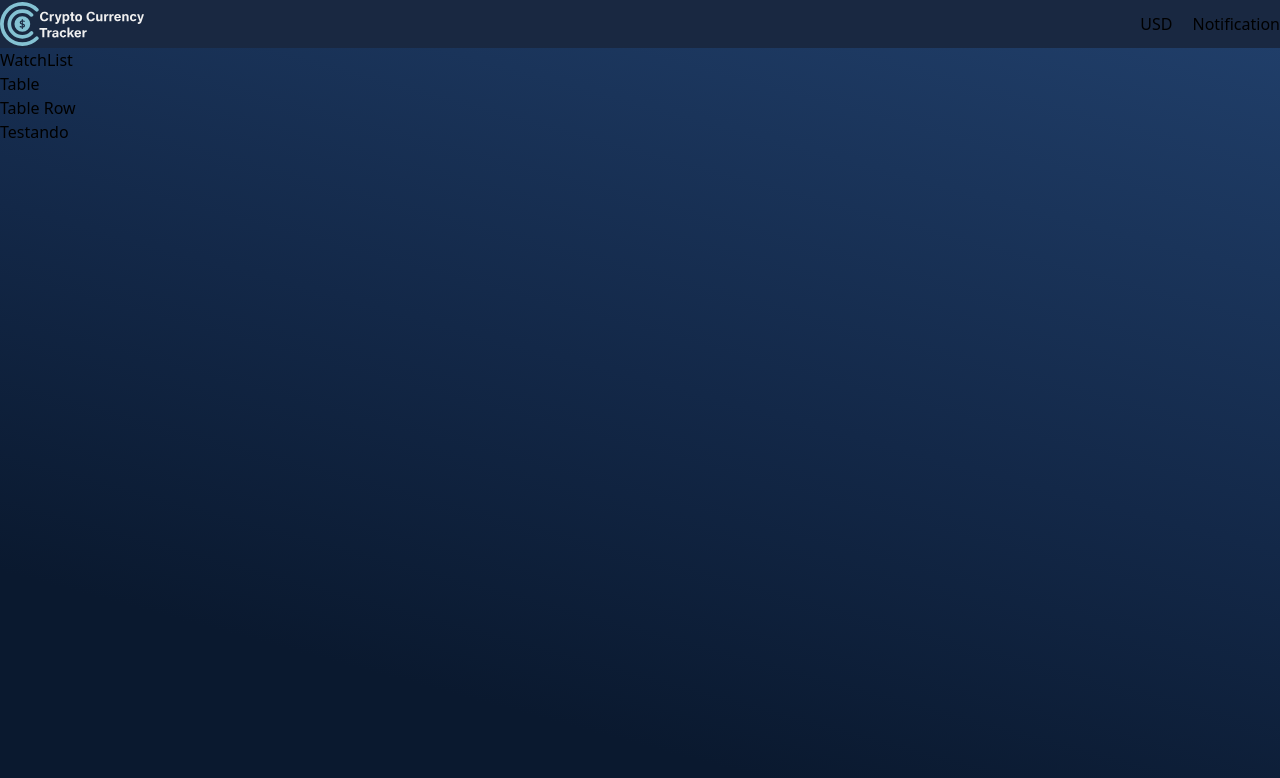
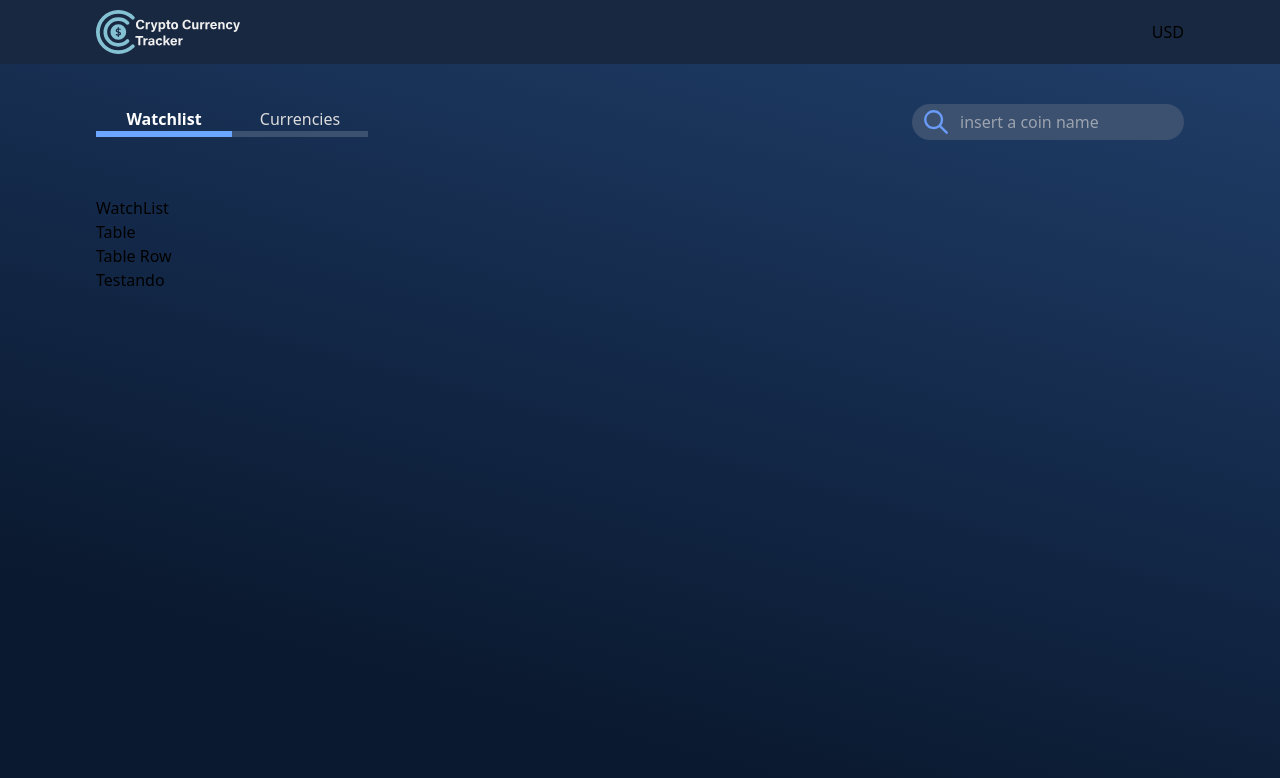
Before and after one commit to MarcioVPires/crypto-currency-tracker, a Vue app: page / in a window 1280 px wide. Shown: the top 778 px of the page. Built offline with nearby package versions, Linux system fonts and the light colour scheme.

Commit message:
ajust mainbar style

```diff
--- a/src/App.vue
+++ b/src/App.vue
@@ -1,6 +1,6 @@
 <template>
   <TopBarComp />
-  <main class="w-screen h-screen bg-grandient-ang">
+  <main class="w-screen h-screen bg-grandient-ang px-8 2xl:px-48 xl:px-24">
     <MainBarComp />
     <router-view />
     <TestComp />
--- a/src/components/MainBarComp.vue
+++ b/src/components/MainBarComp.vue
@@ -1,9 +1,21 @@
 <template>
-  <section>
-    <h1>Main Bar</h1>
-    <div>
-      <router-link to="/cryptocurrencies">Currencies</router-link> |
-      <router-link to="/">Watchlist</router-link>
+  <section class="w-full flex flex-col justify-center items-center pt-14 sm:pt-16">
+    <div class="w-full flex flex-col sm:flex-row sm:justify-between text-center pt-10 pb-14">
+      <SearchComp />
+      <NavComp />
     </div>
   </section>
 </template>
+
+<script>
+import NavComp from "@/components/NavComp.vue";
+import SearchComp from "@/components/SearchComp.vue";
+
+export default {
+  name: "WatchList",
+  components: {
+    NavComp,
+    SearchComp,
+  },
+};
+</script>
--- /dev/null
+++ b/src/components/NavComp.vue
@@ -0,0 +1,54 @@
+<template>
+  <div class="w-full sm:w-1/4 flex flex-col justify-center sm:order-1">
+    <div class="flex flex-col">
+      <div class="flex items-center">
+        <router-link
+          :class="`${
+            watchlistActive ? style.activeTxt : style.inactiveTxt
+          } w-1/2 sm:hover:bg-[#21406C]`"
+          @click="ToggleActive"
+          to="/"
+          >Watchlist</router-link
+        >
+
+        <router-link
+          :class="`${
+            !watchlistActive ? style.activeTxt : style.inactiveTxt
+          } w-1/2 sm:hover:bg-[#21406C]`"
+          @click="ToggleActive"
+          to="/cryptocurrencies"
+          >Currencies</router-link
+        >
+      </div>
+      <div class="h-1.5 bg-[#3C516F] flex flex-row">
+        <div
+          :class="`h-full w-1/2 bg-[#6BA6FF] ${
+            watchlistActive ? style.left : style.right
+          } transition-all`"
+        />
+      </div>
+    </div>
+  </div>
+</template>
+
+<script>
+export default {
+  name: "NavComp",
+  data() {
+    return {
+      style: {
+        activeTxt: "text-white font-bold",
+        inactiveTxt: "text-[#DCDCDC] font-light",
+        left: "ml-0",
+        right: "ml-[50%]",
+      },
+      watchlistActive: true,
+    };
+  },
+  methods: {
+    ToggleActive() {
+      this.watchlistActive = !this.watchlistActive;
+    },
+  },
+};
+</script>
--- /dev/null
+++ b/src/components/SearchComp.vue
@@ -0,0 +1,25 @@
+<template>
+  <div class="w-full sm:w-1/4 relative pb-10 sm:order-2 sm:pb-0">
+    <input
+      aria-label="search"
+      placeholder="insert a coin name"
+      type="text"
+      class="w-full rounded-full h-9 bg-[#3C516F] pl-12"
+    />
+    <img :src="[searchIcon]" alt="" class="absolute top-1.5 left-3 w-6" />
+  </div>
+</template>
+
+<script>
+import searchIcon from "@/assets/img/search-icon.svg";
+
+export default {
+  name: "SearchComp",
+  data() {
+    return {
+      searchIcon,
+    };
+  },
+  methods() {},
+};
+</script>
--- a/src/components/TopBarComp.vue
+++ b/src/components/TopBarComp.vue
@@ -1,9 +1,10 @@
 <template>
-  <nav class="fixed flex justify-between items-center bg-[#192841] h-12 w-full top-0">
-    <img :src="require('@/assets/img/logo-cct.svg')" alt="logo" class="w-36" />
+  <nav
+    class="w-full fixed flex justify-between items-center bg-[#192841] h-12 2xl:px-48 xl:px-24 top-0 p-7 sm:p-8"
+  >
+    <img :src="require('@/assets/img/logo-cct.svg')" alt="logo" class="w-28 sm:w-36" />
     <div class="flex gap-5">
       <p>USD</p>
-      <p>Notification</p>
     </div>
   </nav>
 </template>
```
Also changed, not shown: 1 other file (tests, documents, lock files or other folders).
